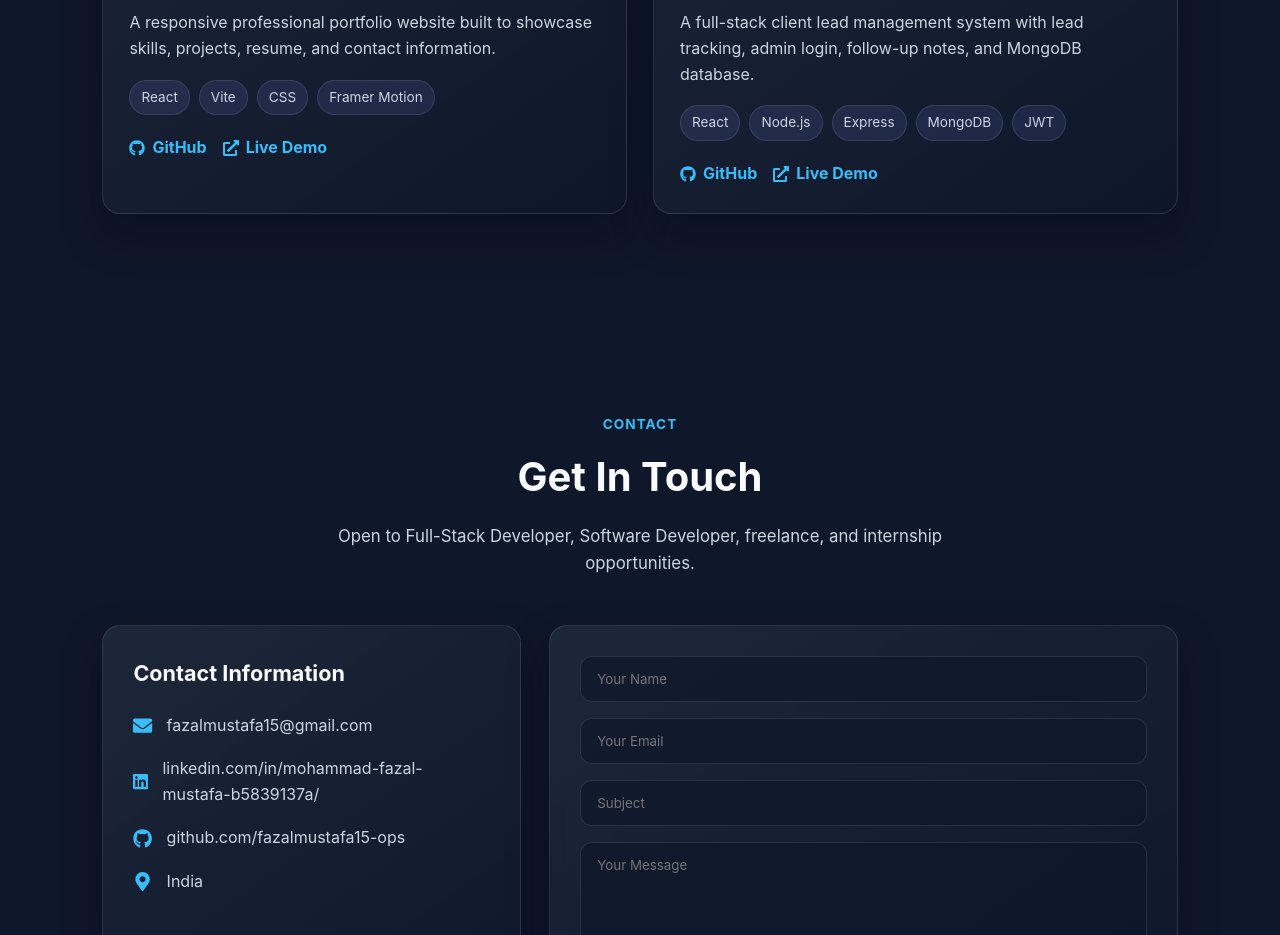
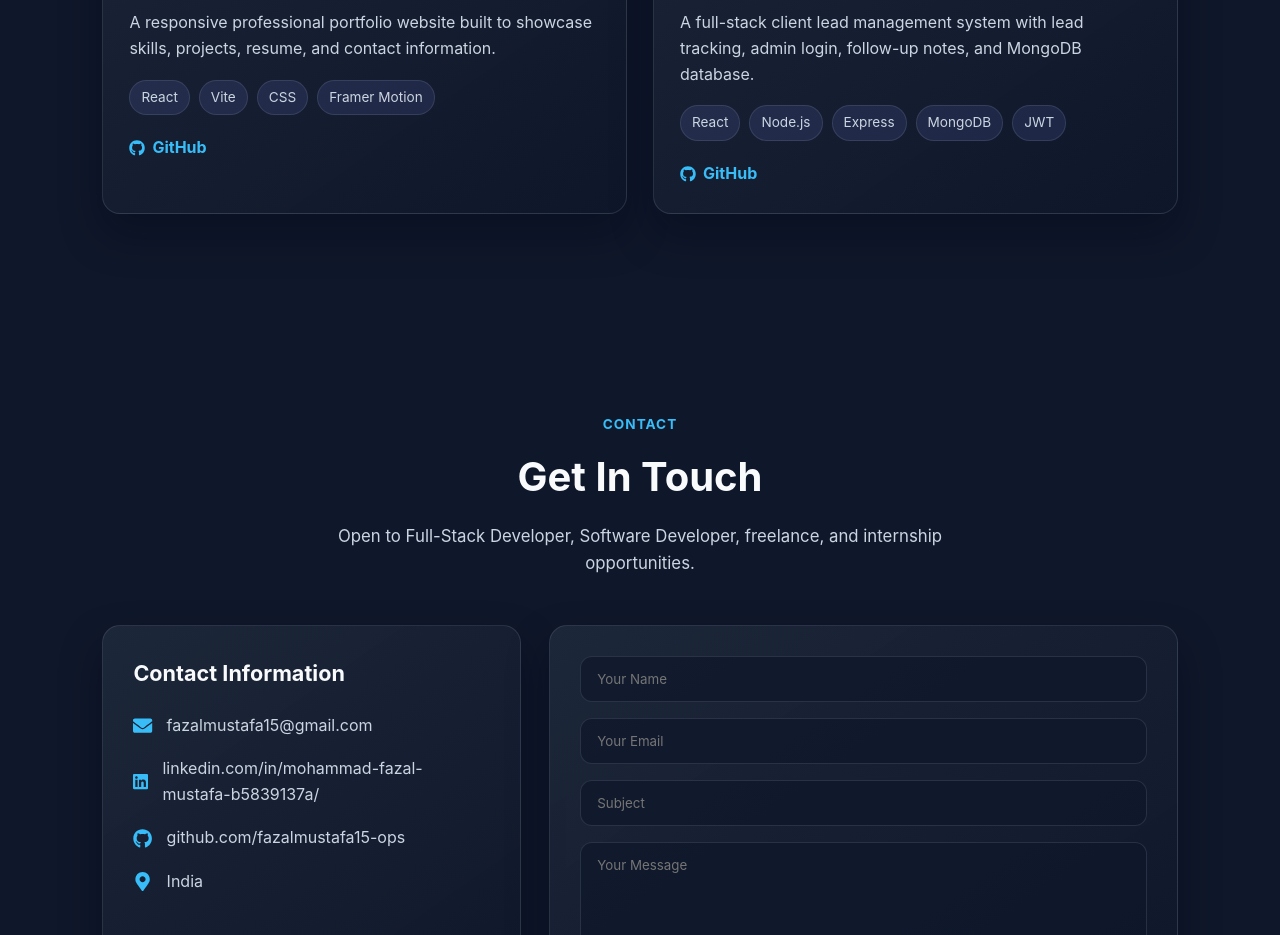
Before and after one commit to fazalmustafa15-ops/portfolio, a React (Vite) app: page / in a window 1280 px wide. Shown: the part 3180-4115 px from the top of the page. Built offline with nearby package versions, Linux system fonts and the light colour scheme.

Commit message:
git links added to project

```diff
--- a/src/components/Projects.jsx
+++ b/src/components/Projects.jsx
@@ -34,9 +34,6 @@ function Projects() {
                   <a href={project.github} target="_blank" rel="noreferrer">
                     <FaGithub /> GitHub
                   </a>
-                  <a href={project.live} target="_blank" rel="noreferrer">
-                    <FaExternalLinkAlt /> Live Demo
-                  </a>
                 </div>
               </div>
             </div>
--- a/src/data/projects.js
+++ b/src/data/projects.js
@@ -4,7 +4,7 @@ const projects = [
     description:
       "A responsive professional portfolio website built to showcase skills, projects, resume, and contact information.",
     tech: ["React", "Vite", "CSS", "Framer Motion"],
-    github: "https://github.com/your-username/portfolio-website",
+    github: "https://github.com/fazalmustafa15-ops/portfolio.git",
     live: "#",
   },
   {
@@ -12,7 +12,7 @@ const projects = [
     description:
       "A full-stack client lead management system with lead tracking, admin login, follow-up notes, and MongoDB database.",
     tech: ["React", "Node.js", "Express", "MongoDB", "JWT"],
-    github: "#",
+    github: "https://github.com/fazalmustafa15-ops/mini-crm.git",
     live: "#",
   },
 ];
```
